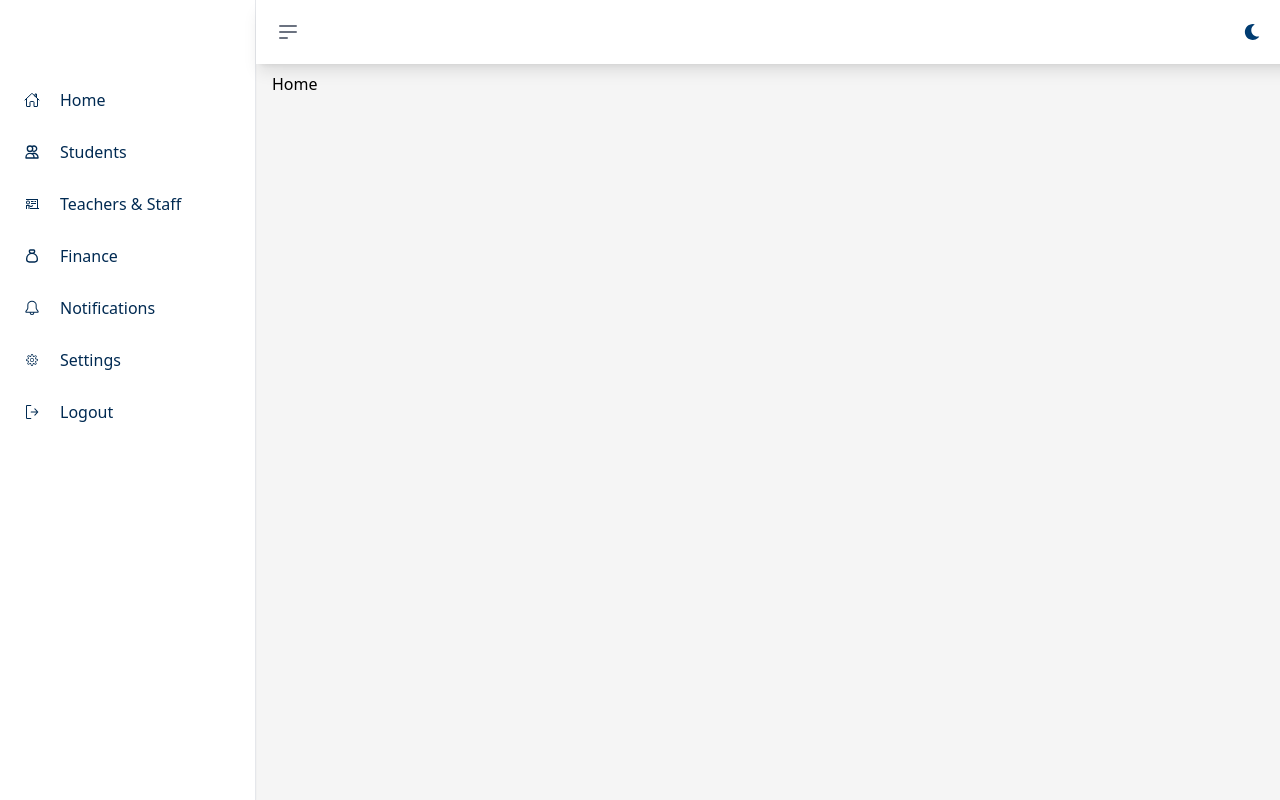
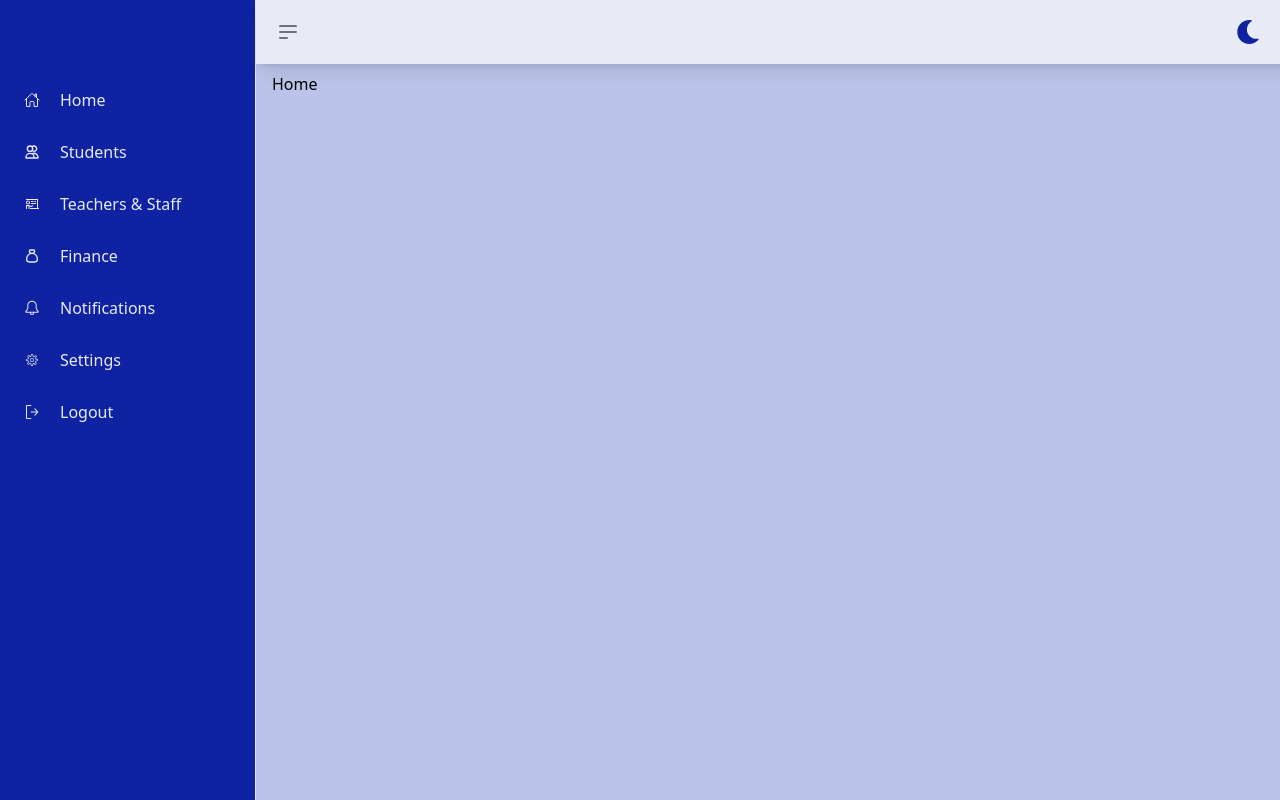
Before and after one commit to ishimweBonheur/blogs-frontend, a React (Create React App) app: page /home in a window 1280 px wide. Built offline with nearby package versions, Linux system fonts and the light colour scheme.

Commit message:
changes afternoon

```diff
--- a/src/components/Dashboard/DashboardLayout.tsx
+++ b/src/components/Dashboard/DashboardLayout.tsx
@@ -32,7 +32,7 @@ const DashboardLayout = ({ children }:DashboardLayoutProps) => {
       <Header darkMode={darkMode} toggleDarkMode={toggleDarkMode} toggleSidebar={toggleSidebar} sidebarOpen={isSidebarOpen} />
       <Sidebar isSidebarOpen={isSidebarOpen} />
       <div className={`flex-1 transition-all duration-300 dark:bg-hover bg-secondary ${isSidebarOpen ? "" : "pl-64"}`}>
-        <div className="transition-all duration-300 p-4 mt-14 dark:bg-primary bg-secondary flex">
+        <div className="transition-all duration-300 p-4 mt-14 flex">
           {children}
         </div>
       </div>
--- a/src/components/Header/Header.tsx
+++ b/src/components/Header/Header.tsx
@@ -11,7 +11,7 @@ interface HeaderProps {
 function Header({darkMode ,toggleDarkMode,toggleSidebar,sidebarOpen}:HeaderProps) {
 
   return (
-    <nav className={`fixed top-0 z-50 w-full bg-white dark:bg-hover dark:shadow-2xl border-secondary dark:border-gray-700 shadow-lg  ${sidebarOpen ? ' ' : '  ml-64'}  `}>
+    <nav className={`fixed top-0 z-50 w-full bg-background dark:bg-mini dark:shadow-2xl border-secondary dark:border-gray-700 shadow-lg  ${sidebarOpen ? ' ' : '  ml-64'}  `}>
       <div className="px-3 py-3 lg:px-5 lg:pl-3">
         <div className="flex items-center justify-between">
           <div className="flex items-center justify-start rtl:justify-end ">
@@ -19,7 +19,7 @@ function Header({darkMode ,toggleDarkMode,toggleSidebar,sidebarOpen}:HeaderProps
               <HiOutlineMenuAlt2 className="text-2xl"/>
             </button>
           </div>
-          <button className={`  text-primary hover:text-hover dark:text-secondary rounded full ${!sidebarOpen ? 'mr-64' : ''}`} onClick={toggleDarkMode}>{darkMode?<FaSun/>:<FaMoon/>}</button>
+          <button className={`  text-primary hover:text-hover dark:text-secondary rounded full sm:text-base md:text-lg lg:text-xl xl:text-2xl  ${!sidebarOpen ? 'mr-64 sm:mr-64 lg:mr-64 md:mr-64 ' : ''}`} onClick={toggleDarkMode}>{darkMode?<FaSun/>:<FaMoon/>}</button>
         </div>
       </div>
     </nav>
--- a/src/components/Header/Sidebar.tsx
+++ b/src/components/Header/Sidebar.tsx
@@ -54,13 +54,13 @@ function Sidebar({ isSidebarOpen }: SideProps) {
   return (
 
     <aside
-      className={`fixed top-0 left-0 z-40 w-64 h-full pt-20 bg-white border-r shadow border-r shadow-sm dark:bg-hover dark:border-hover dark:shadow-2xl transition-transform duration-300 ease-in-out transform ${!isSidebarOpen ? 'translate-x-0 ' : '-translate-x-full'}`}
+      className={`fixed top-0 left-0 z-40 w-64 h-full pt-20 bg-primary border-r shadow border-r shadow-sm dark:bg-primary dark:border-hover dark:shadow-2xl transition-transform duration-200 ease-in-out transform ${!isSidebarOpen ? 'translate-x-0 ' : '-translate-x-full'}`}
     >
       <div className="h-full px-3 overflow-y-auto pb-4">
         <ul className="space-y-3  font-medium">
           {navigationLinks.map((link) => (
             <li key={link.name} >
-              <Link to={link.path}  className="flex  items-center space-x-2 text-hover hover:text-primary dark:text-gray-300 dark:hover:text-white hover:bg-secondary dark:hover:bg-primary px-3 py-2 rounded-lg">
+              <Link to={link.path}  className="flex  items-center space-x-2 text-background hover:text-white dark:text-background dark:hover:text-white   px-3 py-2 rounded-lg">
                 <span className=" flex mr-3">{link.icon}</span>
                 <span className="">{link.name}</span>
               </Link>
--- a/tailwind.config.js
+++ b/tailwind.config.js
@@ -4,12 +4,17 @@ module.exports = {
   theme: {
     extend: {
       colors: {
-        primary: "#003c71",
-        secondary: "#f5f5f5",
-        hover: "#002a52",
+        primary: "#0F22A2",  // Dark Blue from the design
+        secondary: "#BBC4E8",  // Soft Blue from the design
+        hover: "#002a52",  // Hover color from the design
+        mini:"#001d3d",
+        background: "#E8EAF5", // Light Lavender from the design
+        accent: "#659AC6", // Soft Sky Blue from the design
+        muted: "#A59CB0", // Muted Gray from the design
+        danger: "#854C5D", // Muted Red from the design
       },
     },
   },
   plugins: [],
-  darkMode:"class",
+  darkMode: "class", // Enables dark mode based on the 'class' strategy
 };
```
